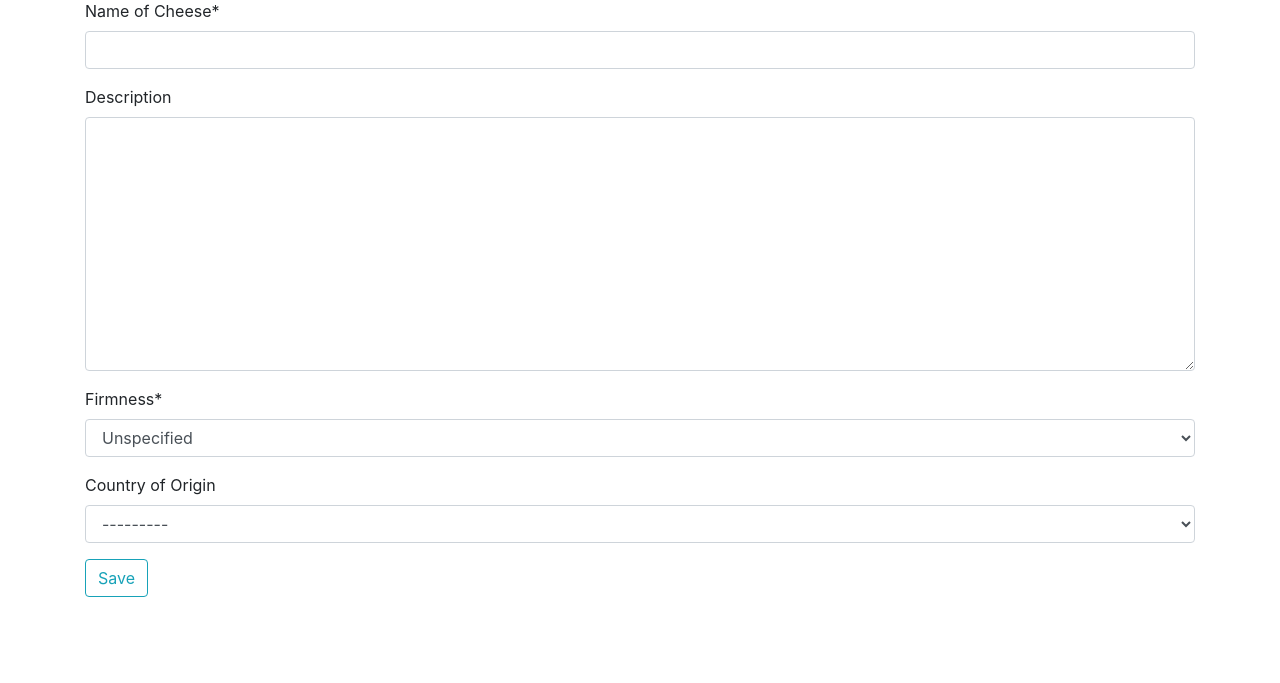
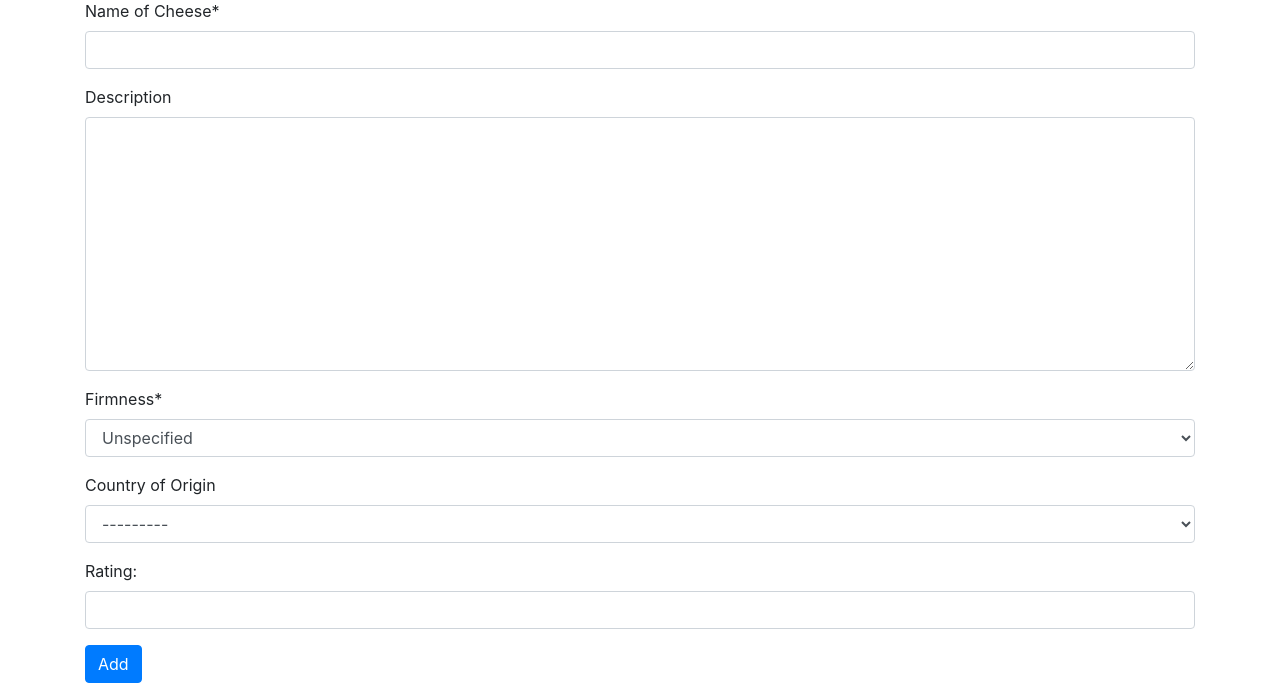
Before and after one commit to SaiSakethGK/everycheese, a Django app: page /cheeses/add/ in a window 1280 px wide. Shown: the part 117-800 px from the top of the page. Run offline with Django 3.2, Linux system fonts and the light colour scheme; the visitor is signed in with stand-in values (Sample User, id 1); some libraries are stand-ins or nearby versions.

Commit message:
Add Cheese Rating functionality

```diff
--- a/everycheese/cheeses/models.py
+++ b/everycheese/cheeses/models.py
@@ -3,6 +3,14 @@ from model_utils.models import TimeStampedModel
 from autoslug import AutoSlugField
 from django_countries.fields import CountryField
 from django.urls import reverse
+from django.db import models
+from model_utils.models import TimeStampedModel
+from autoslug import AutoSlugField
+from django_countries.fields import CountryField
+from django.urls import reverse
+from django.conf import settings
+from django.core.validators import MaxValueValidator, MinValueValidator
+from django.db.models import Avg
 
 
 
@@ -19,13 +27,46 @@ class Cheese(TimeStampedModel):
         SEMI_SOFT = "semi-soft", "Semi-Soft"
         SEMI_HARD = "semi-hard", "Semi-Hard"
         HARD = "hard", "Hard"
-        # Other Fields Here...
+
+    firmness = models.CharField("Firmness", max_length=20,choices=Firmness.choices, default=Firmness.UNSPECIFIED)
+    creator = models.ForeignKey(settings.AUTH_USER_MODEL,null=True,on_delete=models.SET_NULL)
 
 
-    def get_absolute_url(self):
-        return reverse('cheeses:detail', kwargs={"slug": self.slug})
+    @property
+    def average_rating(self):
+        # Best to calculate in the query.
+        # This is easier until we know more:
+        ratings = Rating.objects.all().filter(cheese=self)
 
-    firmness = models.CharField("Firmness", max_length=20, choices=Firmness.choices, default=Firmness.UNSPECIFIED)
+        if not ratings:
+            return 0
+
+        total = 0
+        count = 0
+
+        for r in ratings:
+            total += r.i_rating
+            count += 1
+
+        if count <= 0:
+            return 9
+
+        return total // count
+
 
     def __str__(self):
         return self.name
+
+    def get_absolute_url(self):
+        """Return absolute URL to the Cheese Detail page."""
+        return reverse('cheeses:detail', kwargs={"slug": self.slug})
+
+
+class Rating(models.Model):
+
+    i_rating = models.PositiveIntegerField(default=0, validators=[MinValueValidator(0), MaxValueValidator(5)])
+    creator = models.ForeignKey(settings.AUTH_USER_MODEL, null=True, on_delete=models.SET_NULL)
+    cheese = models.ForeignKey(Cheese, null=True, on_delete=models.SET_NULL)
+
+    def __str__(self):
+        return f"{self.i_rating}"
--- a/everycheese/cheeses/views.py
+++ b/everycheese/cheeses/views.py
@@ -4,30 +4,28 @@ from .models import Cheese
 from django.urls import reverse_lazy
 import logging
 from django.views.generic import CreateView
+from django.contrib.auth.mixins import LoginRequiredMixin
+from django.views.generic import ListView, DetailView
+from .models import Cheese, Rating
+from django.views.generic import CreateView, UpdateView, DeleteView
+from django.urls import reverse_lazy
+import logging  # Import the logging module
 
 log = logging.getLogger(__name__)
 
 class CheeseListView(ListView):
     model = Cheese
 
-    def get_context_data(self, **kwargs: Any):
-        log.info("Hello World")
-        context = super().get_context_data(**kwargs)
-        context['my_new_ch_list']=Cheese.objects.all()
-
-        return context
-
 class CheeseDetailView(DetailView):
     model = Cheese
 
-class CheeseCreateView(CreateView):
+class CheeseCreateView(LoginRequiredMixin, CreateView):
     model = Cheese
-    fields = [
-        'name',
-        'description',
-        'firmness',
-        'country_of_origin',
-    ]
+    fields = ['name', 'description', 'firmness',
+                'country_of_origin']
+    def form_valid(self, form):
+        form.instance.creator = self.request.user
+        return super().form_valid(form)
 
 class CheeseDeleteView(DeleteView):
     model = Cheese
@@ -42,11 +40,41 @@ class ConfirmCheeseDeleteView(TemplateView):
         context['cheese'] = Cheese.objects.get(slug=self.kwargs['slug'])
         return context
 
-class CheeseUpdateView(UpdateView):
+class CheeseUpdateView(LoginRequiredMixin, UpdateView):
     model = Cheese
-    fields = ['name', 'description', 'firmness', 'country_of_origin']
-    template_name = 'cheeses/cheese_update_form.html'
-    context_object_name = 'cheese'
+    fields = [
+    'name',
+    'description',
+    'firmness',
+    'country_of_origin'
+    ]
 
-    def get_success_url(self):
-        return reverse_lazy('cheeses:detail', kwargs={'slug': self.object.slug})
+    action = "Update"
+
+    def get_context_data(self, **kwargs):
+        ctx = super(CheeseUpdateView, self).get_context_data(**kwargs)
+        _slug = self.kwargs.get("slug")
+        ch = Cheese.objects.all().filter(slug = _slug).first()
+
+        if ch ==None:
+            ctx["rating"] =0
+            return
+        r = Rating.objects.all().filter(creator = self.request.user, cheese = ch).first()
+
+        if r != None:
+            ctx["rating"] = r.i_rating
+        else:
+            ctx["rating"] = 0
+        return ctx
+    def form_valid(self, form):
+        # Get the cheese being updated
+        cheese = self.object
+
+        # Get or create the rating for the current user and cheese
+        rating, created = Rating.objects.get_or_create(creator=self.request.user, cheese=cheese)
+
+        # Update the rating value based on the form data
+        rating.i_rating = int(self.request.POST.get('rating'))  # Safely retrieve the rating value
+        rating.save()
+
+        return super().form_valid(form)
--- a/everycheese/templates/cheeses/cheese_detail.html
+++ b/everycheese/templates/cheeses/cheese_detail.html
@@ -12,5 +12,8 @@
     <p>Country of Origin: {{ cheese.country_of_origin.name }}
         <img src="{{ cheese.country_of_origin.flag }}" />
     </p>
+    {% if cheese.average_rating %}
+<p>Rating: {{ cheese.average_rating }}/5</p>
+{% endif %}
  {% endif %}
 {% endblock content %}
--- a/everycheese/templates/cheeses/cheese_form.html
+++ b/everycheese/templates/cheeses/cheese_form.html
@@ -1,12 +1,21 @@
 {% extends "base.html" %}
 {% load crispy_forms_tags %}
-
-{% block title %}Add Cheese{% endblock title %}
+{% block title %}
+{{ view.action|default:"Add" }} Cheese
+{% endblock title %}
 {% block content %}
-<h1>Add Cheese</h1>
-<form method="post" action="{% url 'cheeses:add' %}">
-    {% csrf_token %}
-    {{ form|crispy }}
-    <button type="submit" class="btn btn-outline-info">Save</button>
+{% with action=view.action|default:"Add" %}
+<h1>{{ action }} Cheese</h1>
+<form method="post" action=".">
+{% csrf_token %}
+{{ form|crispy }}
+<div class="form-group">
+    <label for="id_rating">Rating:</label>
+    <input type="number" id="id_rating" name="rating" min="0" max="5" value="{{ rating }}" class="form-control">
+</div>
+<button type="submit" class="btn btn-primary">
+{{ action }}
+</button>
 </form>
+{% endwith %}
 {% endblock content %}
--- a/everycheese/templates/cheeses/cheese_list.html
+++ b/everycheese/templates/cheeses/cheese_list.html
@@ -10,6 +10,7 @@
                 <th scope="col">Cheese</th>
                 <th scope="col">Country</th>
                 <th scope="col">Command</th>
+                <th>Rating</th>
             </tr>
         </thead>
         <tbody>
@@ -21,6 +22,7 @@
                         <a href="{% url 'cheeses:delete' cheese.slug %}" class="badge badge-light" style="color: #ff0a54;">Delete</a> |
                         <a href="{% url 'cheeses:update' cheese.slug %}" class="badge badge-light" style="color: #9381ff;">Update</a>
                     </td>
+                    <td>{{ cheese.average_rating }}</td>
                 </tr>
             {% endfor %}
         </tbody>
```
